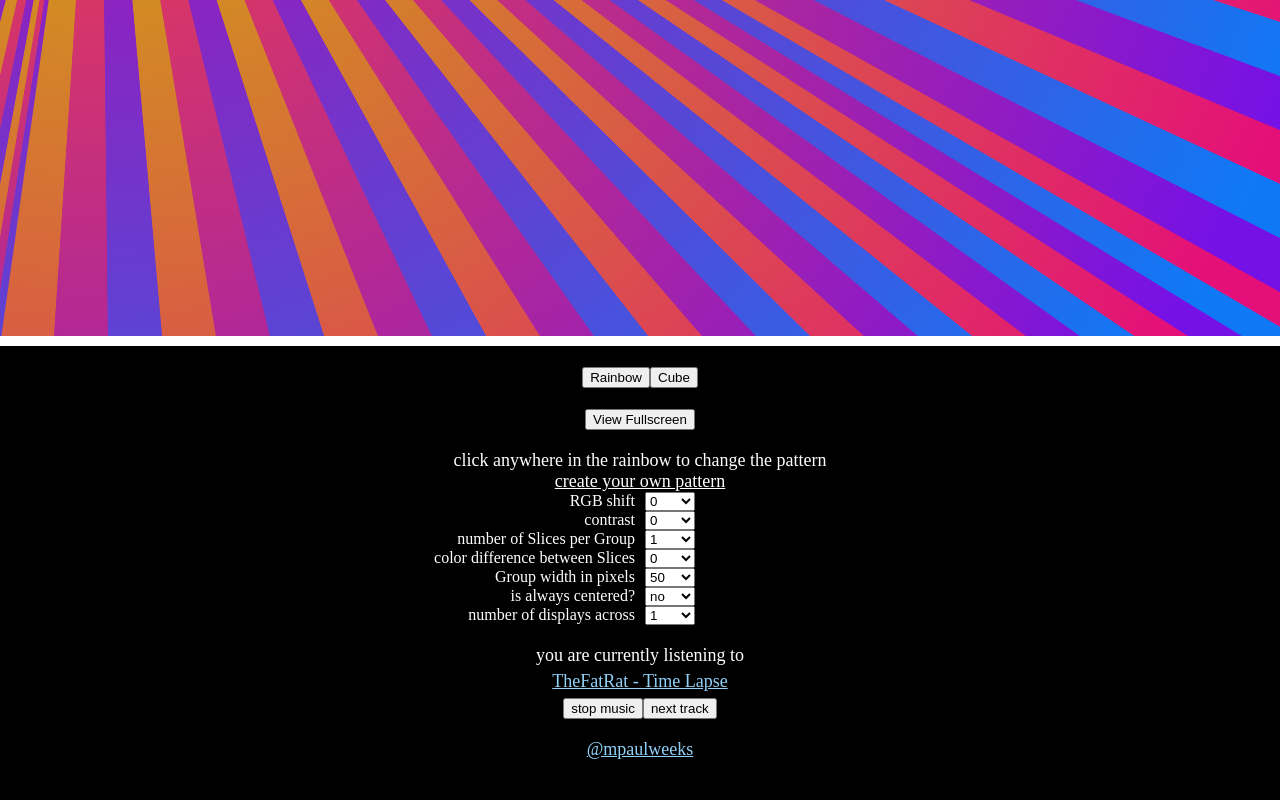
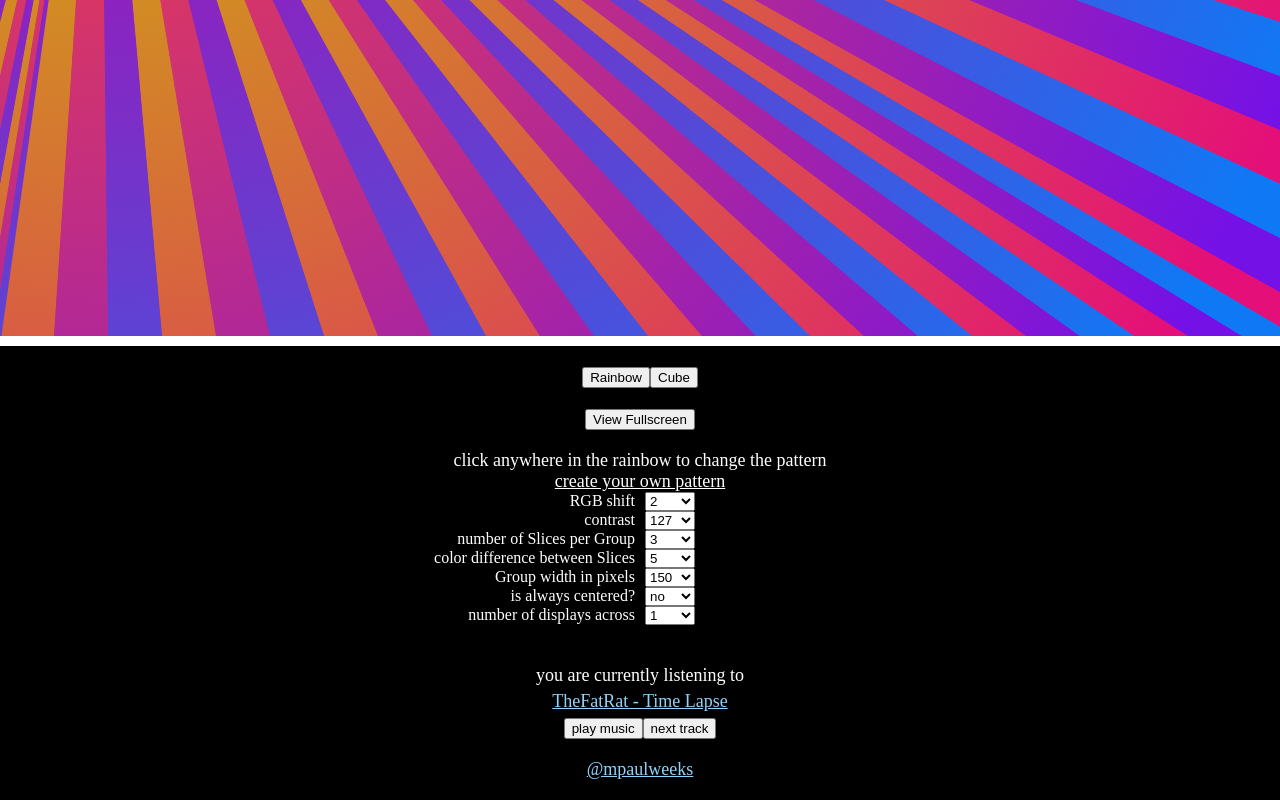
Before and after one commit to mpaulweeks/vibe, a React (Create React App) app in the folder vibe-app/: page / in a window 1280 px wide. Shown: the part 464-1264 px from the top of the page. Built offline with nearby package versions, Linux system fonts and the light colour scheme; the HTML template or start-up script is replaced by a standard one.

Commit message:
got settings updating with click, changes reflecting in canvas

```diff
--- a/vibe-app/src/App.js
+++ b/vibe-app/src/App.js
@@ -4,12 +4,29 @@ import styled from 'styled-components';
 import Brain from './lib/Brain';
 
 import Canvas from './view/Canvas';
+import Panel from './view/Panel';
 import Footer from './view/Footer';
 
 
 const PageContainer = styled.div`
   width: 100%;
   height: 100%;
+`;
+
+const FooterContainer = styled.div`
+  border-top: 10px solid white;
+  text-align: center;
+  font-size: 18px;
+
+  & a {
+    color: #91D2FA;
+  }
+  & button:hover {
+    cursor: pointer;
+  }
+  & input:hover {
+    cursor: pointer;
+  }
 `;
 
 class App extends React.Component {
@@ -31,12 +48,16 @@ class App extends React.Component {
     })
   }
   render() {
+    const { ready } = this.state;
     const { brain } = this;
     return (
       <PageContainer>
         <Canvas ref="canvas"></Canvas>
-        {this.state.ready && (
-          <Footer brain={brain}></Footer>
+        {ready && (
+          <FooterContainer>
+            <Panel brain={brain}></Panel>
+            <Footer>></Footer>
+          </FooterContainer>
         )}
       </PageContainer>
     );
--- a/vibe-app/src/lib/Audio.js
+++ b/vibe-app/src/lib/Audio.js
@@ -17,7 +17,7 @@ class AudioManager {
     this.tracks = tracks;
     this.index = 1;
 
-    this.jukeboxPlaying = true;
+    this.jukeboxPlaying = false;
     // var jukeboxPlaying = getCookie(COOKIE_MUTE) === "false";
     // if (window.location.href.includes("file://")){
     //   jukeboxPlaying = false;
--- a/vibe-app/src/lib/Brain.js
+++ b/vibe-app/src/lib/Brain.js
@@ -8,6 +8,8 @@ class Brain {
   constructor() {
     this.visuType = 'rainbow';
     // this.visuType = 'cube';
+
+    this.callbackFunc = () => {};
   }
   init(canvasElm) {
     this.ch = new CanvasHandler(
@@ -34,6 +36,9 @@ class Brain {
   setType(type) {
     this.visuType = type;
   }
+  setCallback(func) {
+    this.callbackFunc = func;
+  }
   visuApp() {
     return this.visuLookup[this.visuType];
   }
@@ -45,6 +50,7 @@ class Brain {
   }
   onCanvasClick(mouseData) {
     this.visuApp().onClick(mouseData);
+    this.callbackFunc();
   }
   onCanvasMove(mouseData) {
     this.visuApp().onMove(mouseData);
--- a/vibe-app/src/lib/Pattern.js
+++ b/vibe-app/src/lib/Pattern.js
@@ -23,23 +23,23 @@ class Pattern {
 class RainbowPatterns {
   constructor(cvas){
     this.cvas = cvas;
-    const drawFunc = cvas.getDrawFunc();
+    this.drawFunc = cvas.getDrawFunc();
     this.patterns = [
-      new Pattern(drawFunc, {numSlices: 3, sliceDifference: 5, groupWidth: 150}),
-      new Pattern(drawFunc, {numSlices: 1, sliceDifference: 0, groupWidth: 950}),
-      new Pattern(drawFunc, {numSlices: 4, sliceDifference: 2, groupWidth: 150}),
-      new Pattern(drawFunc, {numSlices: 32, sliceDifference: 1, groupWidth: 500}),
-      new Pattern(drawFunc, {numSlices: 16, sliceDifference: 8, groupWidth: 500}),
-      new Pattern(drawFunc, {numSlices: 32, sliceDifference: 16, groupWidth: 500}),
-      new Pattern(drawFunc, {numSlices: 16, sliceDifference: 1, groupWidth: 950}),
-      new Pattern(drawFunc, {numSlices: 9, sliceDifference: 4, groupWidth: 500}),
-      new Pattern(drawFunc, {numSlices: 9, sliceDifference: 4, groupWidth: 150, tiling: 2, centered: 1}),
-      new Pattern(drawFunc, {numSlices: 3, sliceDifference: 5, groupWidth: 150, tiling: 3}),
-      new Pattern(drawFunc, {numSlices: 32, sliceDifference: 16, groupWidth: 500, tiling: 3, centered: 1}),
-      new Pattern(drawFunc, {numSlices: 3, sliceDifference: 5, groupWidth: 150, phaseDelta: 0, colorRange: 80}),
-      new Pattern(drawFunc, {numSlices: 3, sliceDifference: 5, groupWidth: 150, phaseDelta: 1}),
-      new Pattern(drawFunc, {numSlices: 3, sliceDifference: 5, groupWidth: 150, phaseDelta: 3}),
-      new Pattern(drawFunc, {numSlices: 3, sliceDifference: 5, groupWidth: 150, phaseDelta: 4}),
+      new Pattern(this.drawFunc, {numSlices: 3, sliceDifference: 5, groupWidth: 150}),
+      new Pattern(this.drawFunc, {numSlices: 1, sliceDifference: 0, groupWidth: 950}),
+      new Pattern(this.drawFunc, {numSlices: 4, sliceDifference: 2, groupWidth: 150}),
+      new Pattern(this.drawFunc, {numSlices: 32, sliceDifference: 1, groupWidth: 500}),
+      new Pattern(this.drawFunc, {numSlices: 16, sliceDifference: 8, groupWidth: 500}),
+      new Pattern(this.drawFunc, {numSlices: 32, sliceDifference: 16, groupWidth: 500}),
+      new Pattern(this.drawFunc, {numSlices: 16, sliceDifference: 1, groupWidth: 950}),
+      new Pattern(this.drawFunc, {numSlices: 9, sliceDifference: 4, groupWidth: 500}),
+      new Pattern(this.drawFunc, {numSlices: 9, sliceDifference: 4, groupWidth: 150, tiling: 2, centered: 1}),
+      new Pattern(this.drawFunc, {numSlices: 3, sliceDifference: 5, groupWidth: 150, tiling: 3}),
+      new Pattern(this.drawFunc, {numSlices: 32, sliceDifference: 16, groupWidth: 500, tiling: 3, centered: 1}),
+      new Pattern(this.drawFunc, {numSlices: 3, sliceDifference: 5, groupWidth: 150, phaseDelta: 0, colorRange: 80}),
+      new Pattern(this.drawFunc, {numSlices: 3, sliceDifference: 5, groupWidth: 150, phaseDelta: 1}),
+      new Pattern(this.drawFunc, {numSlices: 3, sliceDifference: 5, groupWidth: 150, phaseDelta: 3}),
+      new Pattern(this.drawFunc, {numSlices: 3, sliceDifference: 5, groupWidth: 150, phaseDelta: 4}),
     ];
     this.patternIndex = 0;
     this.customPattern = null;
@@ -68,8 +68,7 @@ class RainbowPatterns {
     this.next(-1);
   }
   newCustom(settings){
-    const { cvas } = this;
-    this.customPattern = new Pattern(cvas.drawTilingSpikes, settings);
+    this.customPattern = new Pattern(this.drawFunc, settings);
   }
 }
 
--- a/vibe-app/src/lib/RainbowVisu.js
+++ b/vibe-app/src/lib/RainbowVisu.js
@@ -21,6 +21,16 @@ class RainbowVisu extends BaseVisu {
       new VisuSetting('tiling', 'number of displays across', 1, 5, 1),
     ];
   }
+  getCurrentSettings() {
+    return this.patterns.get().getSettings();
+  }
+  setCustomSettings(newSettings){
+    const combinedSettings = {
+      ...this.getCurrentSettings(),
+      ...newSettings,
+    }
+    this.patterns.newCustom(combinedSettings);
+  }
   onClick() {
     // override super
     this.patterns.next();
--- /dev/null
+++ b/vibe-app/src/view/Component.js
@@ -0,0 +1,15 @@
+import styled from 'styled-components';
+
+const Row = styled.div`
+  padding: 10px 0px;
+  &:first-child {
+    padding-top: 20px;
+  }
+  &:last-child {
+    padding-bottom: 20px;
+  }
+`;
+
+export {
+  Row,
+};
--- a/vibe-app/src/view/Footer.js
+++ b/vibe-app/src/view/Footer.js
@@ -1,86 +1,22 @@
 import React from 'react';
-import styled from 'styled-components';
 
 import Jukebox from './Jukebox';
-import RainbowSettings from './RainbowSettings';
-import CubeSettings from './CubeSettings';
 
-const FooterContainer = styled.div`
-  border-top: 10px solid white;
-  text-align: center;
-  font-size: 18px;
-
-  & a {
-    color: #91D2FA;
-  }
-  & button:hover {
-    cursor: pointer;
-  }
-  & input:hover {
-    cursor: pointer;
-  }
-`;
-
-const Row = styled.div`
-  padding: 10px 0px;
-  &:first-child {
-    padding-top: 20px;
-  }
-  &:last-child {
-    padding-bottom: 20px;
-  }
-`;
+import {
+  Row,
+} from './Component';
 
 class Footer extends React.Component {
-  constructor(props){
-    super(props)
-    this.state = {
-      type: props.brain.visuType,
-    }
-  }
-  onFullscreen() {
-    this.props.brain.ch.goFullScreen();
-  }
-  setType(type) {
-    const { brain } = this.props;
-    brain.setType(type);
-    this.setState({
-      type: brain.visuType,
-    });
-  }
   render() {
-    const { brain } = this.props;
-    const { type } = this.state;
     return (
-      <FooterContainer>
-        <Row>
-          <button onClick={() => this.setType('rainbow')}>
-            Rainbow
-          </button>
-          <button onClick={() => this.setType('cube')}>
-            Cube
-          </button>
-        </Row>
-        <Row>
-          <button onClick={() => this.onFullscreen()}>
-            View Fullscreen
-          </button>
-        </Row>
-        <Row>
-          { type === 'rainbow' && (
-            <RainbowSettings brain={ brain }></RainbowSettings>
-          )}
-          { type === 'cube' && (
-            <CubeSettings brain={ brain }></CubeSettings>
-          )}
-        </Row>
+      <div>
         <Row>
           <Jukebox></Jukebox>
         </Row>
         <Row>
           <a href="https://twitter.com/mpaulweeks">@mpaulweeks</a>
         </Row>
-      </FooterContainer>
+      </div>
     );
   }
 }
--- /dev/null
+++ b/vibe-app/src/view/Panel.js
@@ -0,0 +1,56 @@
+import React from 'react';
+
+import RainbowSettings from './RainbowSettings';
+import CubeSettings from './CubeSettings';
+
+import {
+  Row,
+} from './Component';
+
+class Panel extends React.Component {
+  componentDidMount() {
+    const { brain } = this.props;
+    brain.setCallback(() => {
+      this.forceUpdate()
+    });
+  }
+  onFullscreen() {
+    const { brain } = this.props;
+    brain.ch.goFullScreen();
+  }
+  setType(type) {
+    const { brain } = this.props;
+    brain.setType(type);
+    this.forceUpdate();
+  }
+  render() {
+    const { brain } = this.props;
+    return (
+      <div>
+        <Row>
+          <button onClick={() => this.setType('rainbow')}>
+            Rainbow
+          </button>
+          <button onClick={() => this.setType('cube')}>
+            Cube
+          </button>
+        </Row>
+        <Row>
+          <button onClick={() => this.onFullscreen()}>
+            View Fullscreen
+          </button>
+        </Row>
+        <Row>
+          {brain.visuType === 'rainbow' && (
+            <RainbowSettings brain={ brain }></RainbowSettings>
+          )}
+          {brain.visuType === 'cube' && (
+            <CubeSettings brain={ brain }></CubeSettings>
+          )}
+        </Row>
+      </div>
+    );
+  }
+}
+
+export default Panel;
--- a/vibe-app/src/view/RainbowSettings.js
+++ b/vibe-app/src/view/RainbowSettings.js
@@ -28,11 +28,20 @@ const SettingsSelect = styled.select`
 `;
 
 class RainbowSettings extends React.Component {
+  constructor(props){
+    super(props);
+    this.settingElms = [];
+  }
   onChange(setting, elm){
-    console.log(setting, elm)
+    var newSettings = {};
+    newSettings[elm.name] = parseInt(elm.value, 10);
+    console.log(newSettings)
+    this.props.brain.visuApp().setCustomSettings(newSettings);
+    this.forceUpdate();
   }
   render() {
-    const { settings } = this.props.brain.visuApp();
+    const visuApp = this.props.brain.visuApp();
+    const current = visuApp.getCurrentSettings();
     return (
       <div>
         <div>
@@ -41,13 +50,17 @@ class RainbowSettings extends React.Component {
         <Subtitle>
           create your own pattern
         </Subtitle>
-        {settings.map((s, si) => (
+        {visuApp.settings.map((s, si) => (
           <SettingsRow key={si}>
             <SettingsLeft>
               <label>{s.description}</label>
             </SettingsLeft>
             <SettingsRight>
-              <SettingsSelect onChange={elm => this.onChange(s, elm)}>
+              <SettingsSelect
+                onChange={elm => this.onChange(s, elm.target)}
+                name={s.name}
+                value={current[s.name]}
+              >
                 {s.options.map((o, oi) => (
                   <option key={si + '-' + oi} value={o.value}>{o.display}</option>
                 ))}
```
